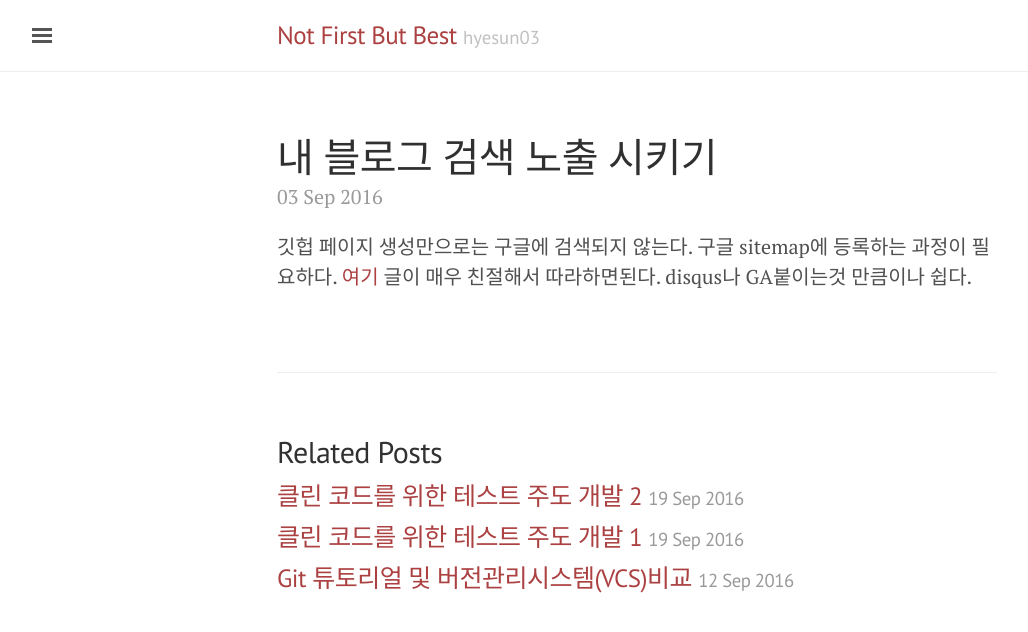
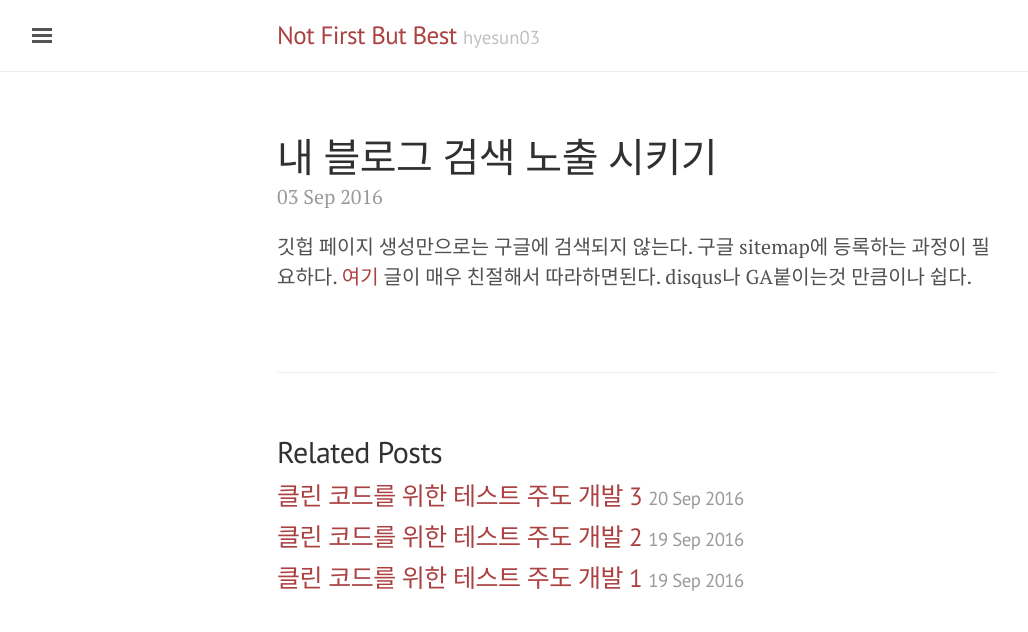
Before and after one commit to hyesun03/hyesun03.github.io, a Jekyll site: the page built from _posts/2016-09-03-searchOnSites.md, in a window 1280 px wide. Shown: the top 632 px of the page, without its empty margins (3-1031 px from the left). Built offline with Jekyll 4.4.1, drawn with Linux system fonts in a browser that asks for light colours; comment, search, counter and statistics services are not loaded.

Commit message:
약간 수정

```diff
--- /dev/null
+++ b/_posts/2016-09-20-djangoTDD03.md
@@ -0,0 +1,6 @@
+---
+layout: post
+title: 클린 코드를 위한 테스트 주도 개발 3
+comments: true
+---
+###
```
Also changed, not shown: _posts/2016-09-19-djangoTDD02.md (+1 -1 lines).
